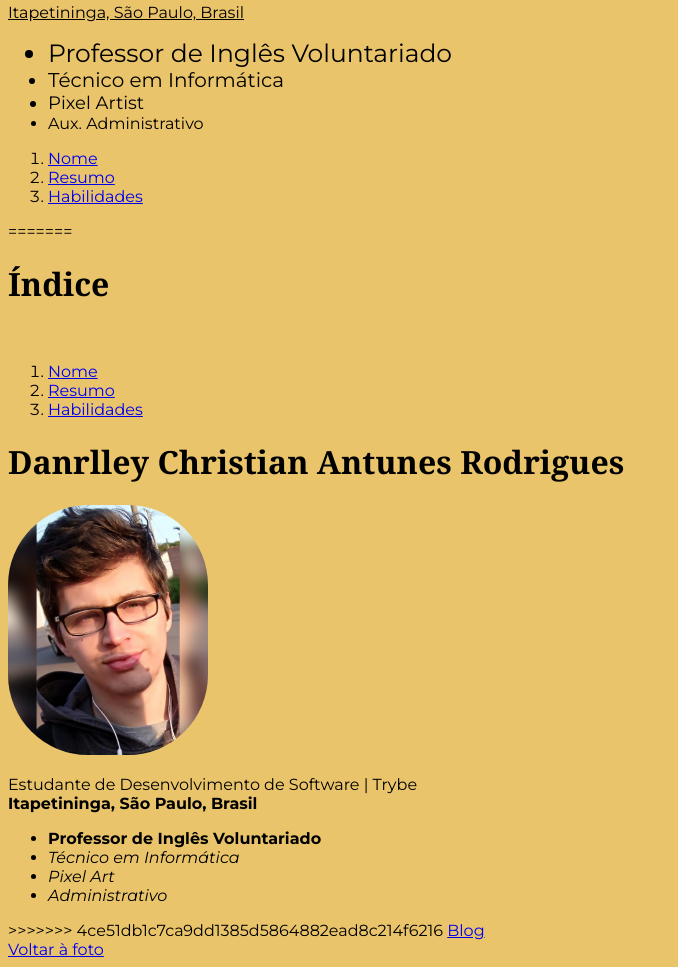
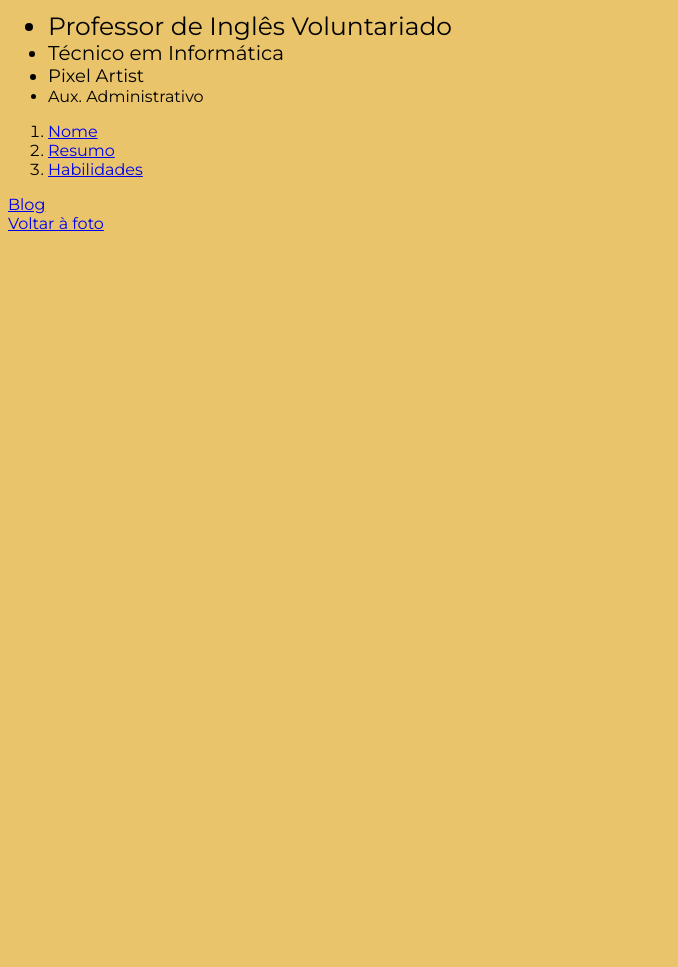
Before and after one commit to DanrlleyR/exercicios-trybe, a plain HTML site: page index.html in a window 1280 px wide. Shown: the part 415-1382 px from the top of the page, without its empty margins (0-678 px from the left). After the commit the page ends 800 px from the top, so only its background shows below. Drawn offline with Linux system fonts and the light colour scheme.

Commit message:
Duplicação corrigida?

```diff
--- a/index.html
+++ b/index.html
@@ -3,7 +3,6 @@
     <head>
         <meta charset="UTF-8">
         <title>Primeiro Portfólio</title>
-<<<<<<< HEAD
         <link rel="preconnect" href="https://fonts.gstatic.com">
 <link href="https://fonts.googleapis.com/css2?family=Montserrat:ital,wght@0,100;0,200;0,300;0,400;0,500;0,600;0,700;0,800;0,900;1,100;1,200;1,300;1,400;1,500;1,600;1,700;1,800;1,900&display=swap" rel="stylesheet">
         <style>
@@ -54,33 +53,6 @@
             <li><a href="#resumo">Resumo</a></li>
             <li><a href="#habilidades">Habilidades</a></li>
         </ol>
-=======
-    </head>
-    <body>
-        <h1>Índice</h1><br>
-
-        <ol>
-            <li><a href="#nome">Nome</a></li>
-            <li><a href="#resumo">Resumo</a></li>
-            <li><a href="#habilidades">Habilidades</a></li>
-        </ol>
-
-
-        <h1 id="nome">Danrlley Christian Antunes Rodrigues</h1>
-        <img id="foto" src="danrlley.png" alt="Foto tirada durante caminhada" width="200px">
-
-        <p id="resumo">Estudante de Desenvolvimento de Software | Trybe<br>
-            <strong>Itapetininga, São Paulo, Brasil</strong></p>
-
-        <ul id="habilidades">
-            <li><strong>Professor de Inglês Voluntariado</strong></li>
-            <li><i>Técnico em Informática</i></li>
-            <li><i>Pixel Art</i></li>
-            <li><i>Administrativo</i></li>
-        </ul>
-
-
->>>>>>> 4ce51db1c7ca9dd1385d5864882ead8c214f6216
 
 
 
```
